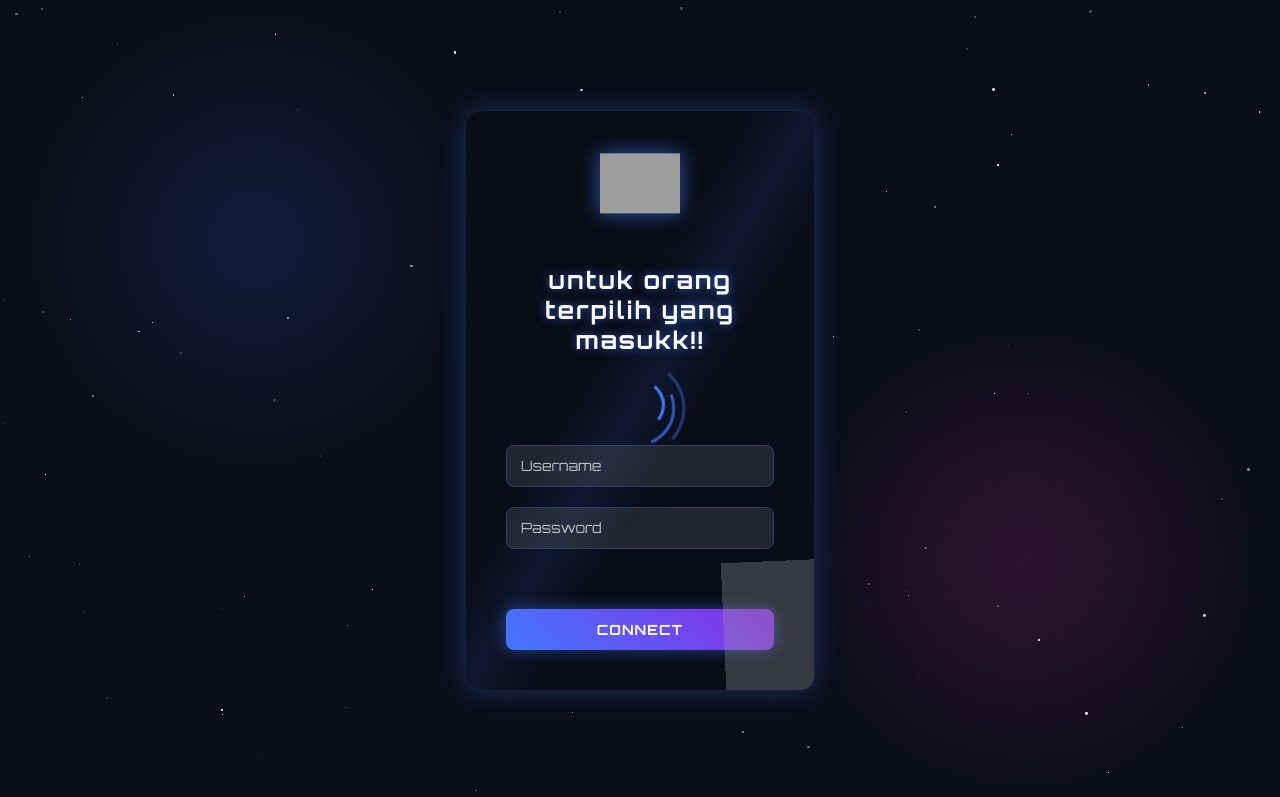
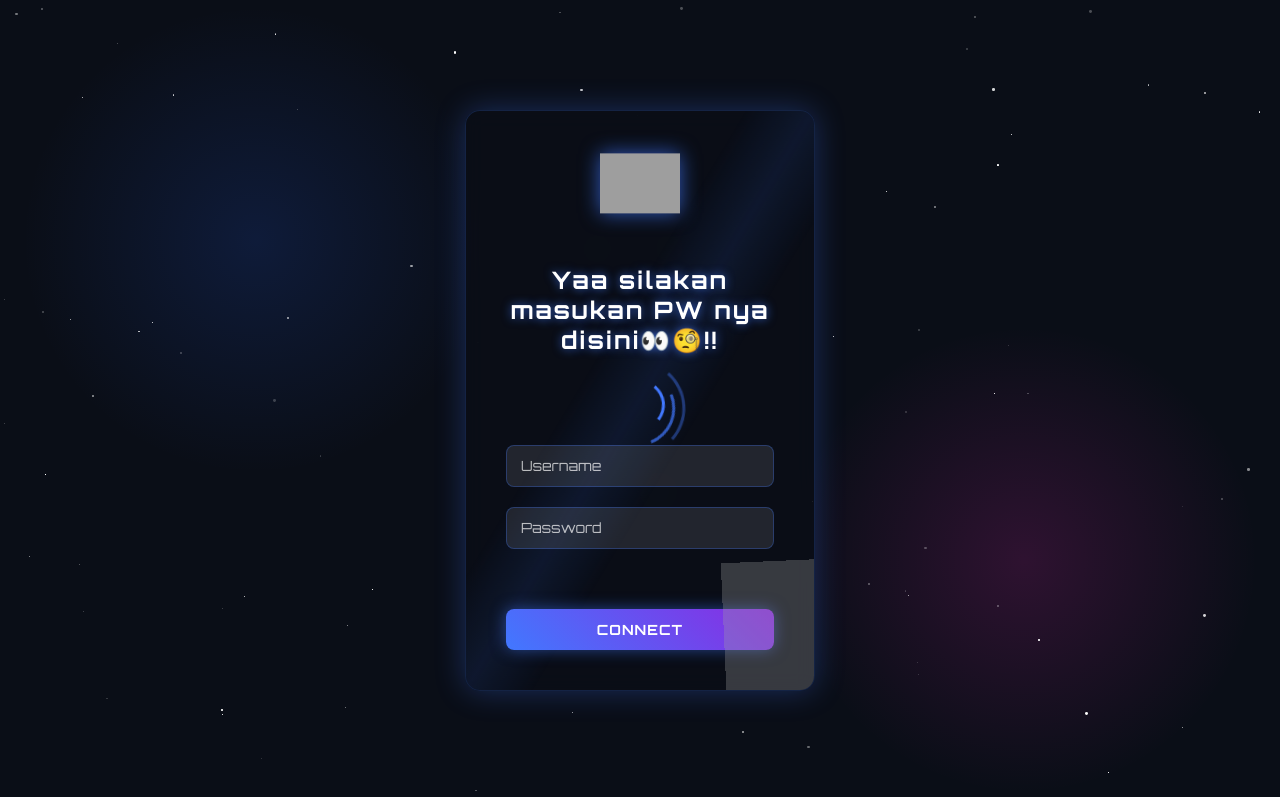
Before and after one commit to caryz6/web, a plain HTML site: page index.html in a window 1280 px wide. Drawn offline with Linux system fonts and the light colour scheme; grey boxes are pictures that could not be loaded.

Commit message:
Update index.html

```diff
--- a/index.html
+++ b/index.html
@@ -260,7 +260,7 @@
         <div class="logo">
             <img src="https://cdn-icons-png.flaticon.com/512/5345/5345946.png" alt="Astronaut">
         </div>
-        <h1> untuk orang terpilih yang masukk!!</h1>
+        <h1> Yaa silakan masukan PW nya disini👀🧐!!</h1>
 
         <div class="wifi-signal">
             <div class="wifi"></div>
```
